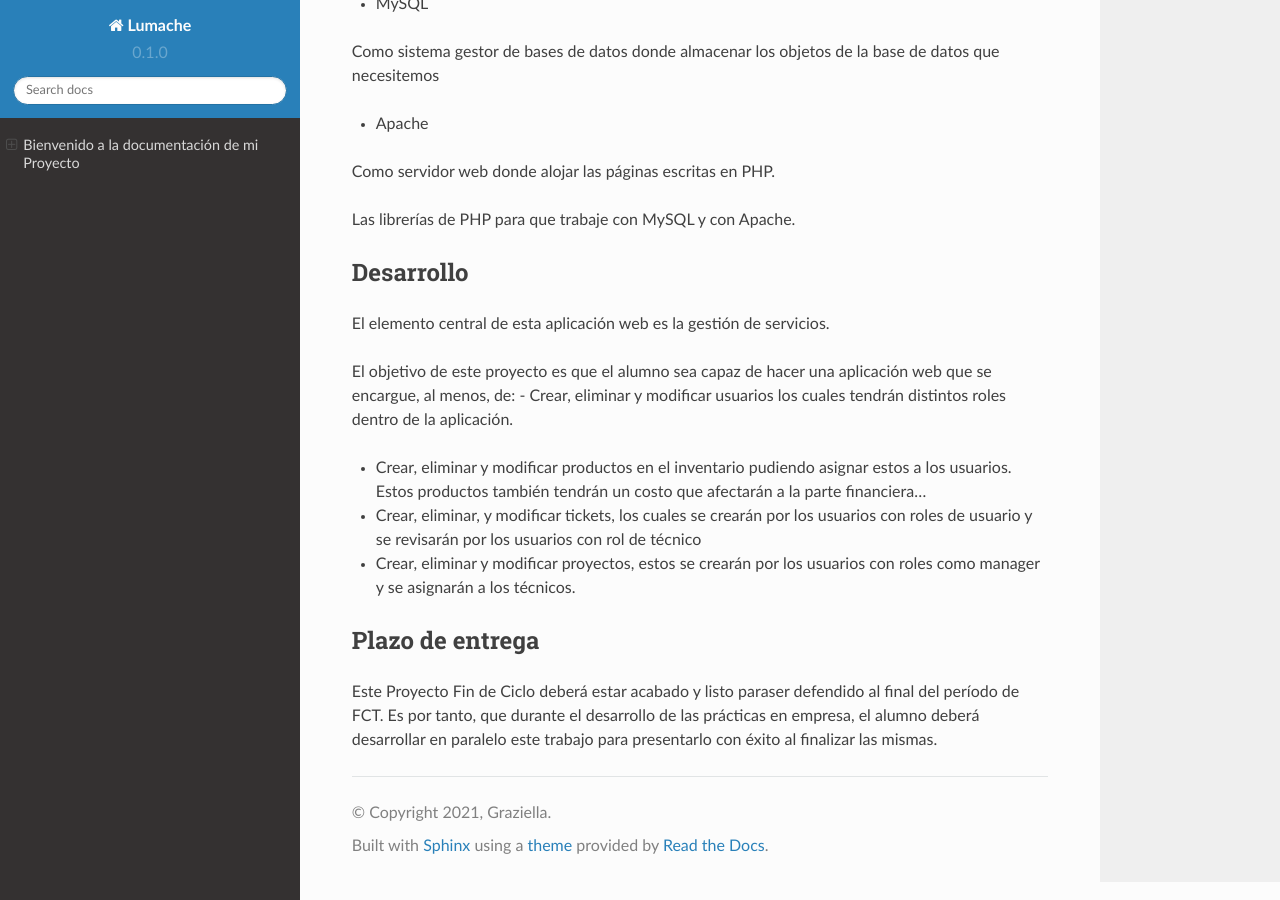
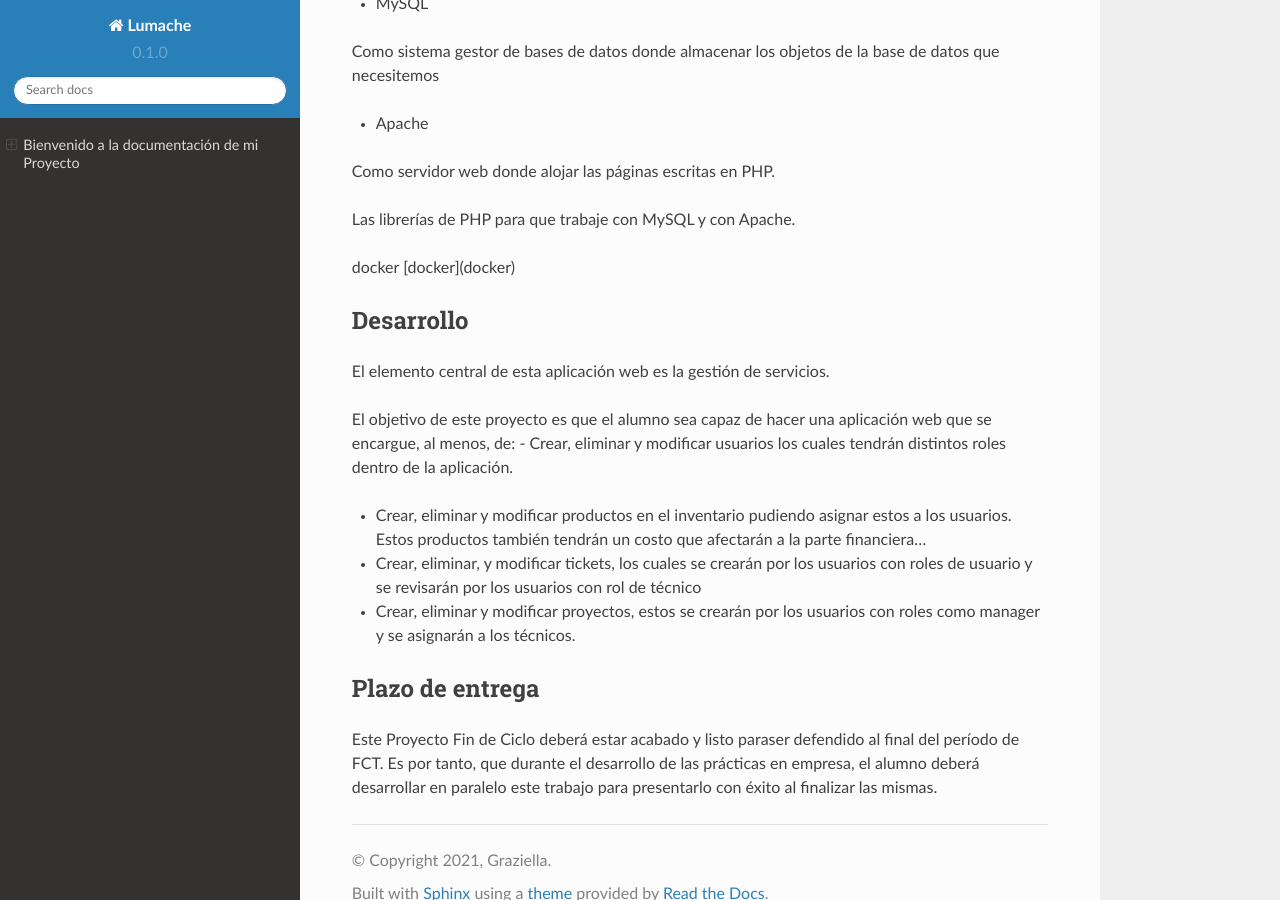
Before and after one commit to flesi/proyecto_DAW, a Sphinx documentation site: the page built from docs/source/index.rst, in a window 1280 px wide and 900 px high, scrolled down 488 px. Built offline with Sphinx 7.4.7 and the Read the Docs theme 2.0.0, drawn with Linux system fonts in a browser that asks for light colours.

Commit message:
Update index.rst

```diff
--- a/docs/source/index.rst
+++ b/docs/source/index.rst
@@ -28,7 +28,7 @@ Como servidor web donde alojar las páginas escritas en PHP.
 
 Las librerías de PHP para que trabaje con MySQL y con Apache.
 
-
+docker [docker](docker)
 
 
 Desarrollo
```
